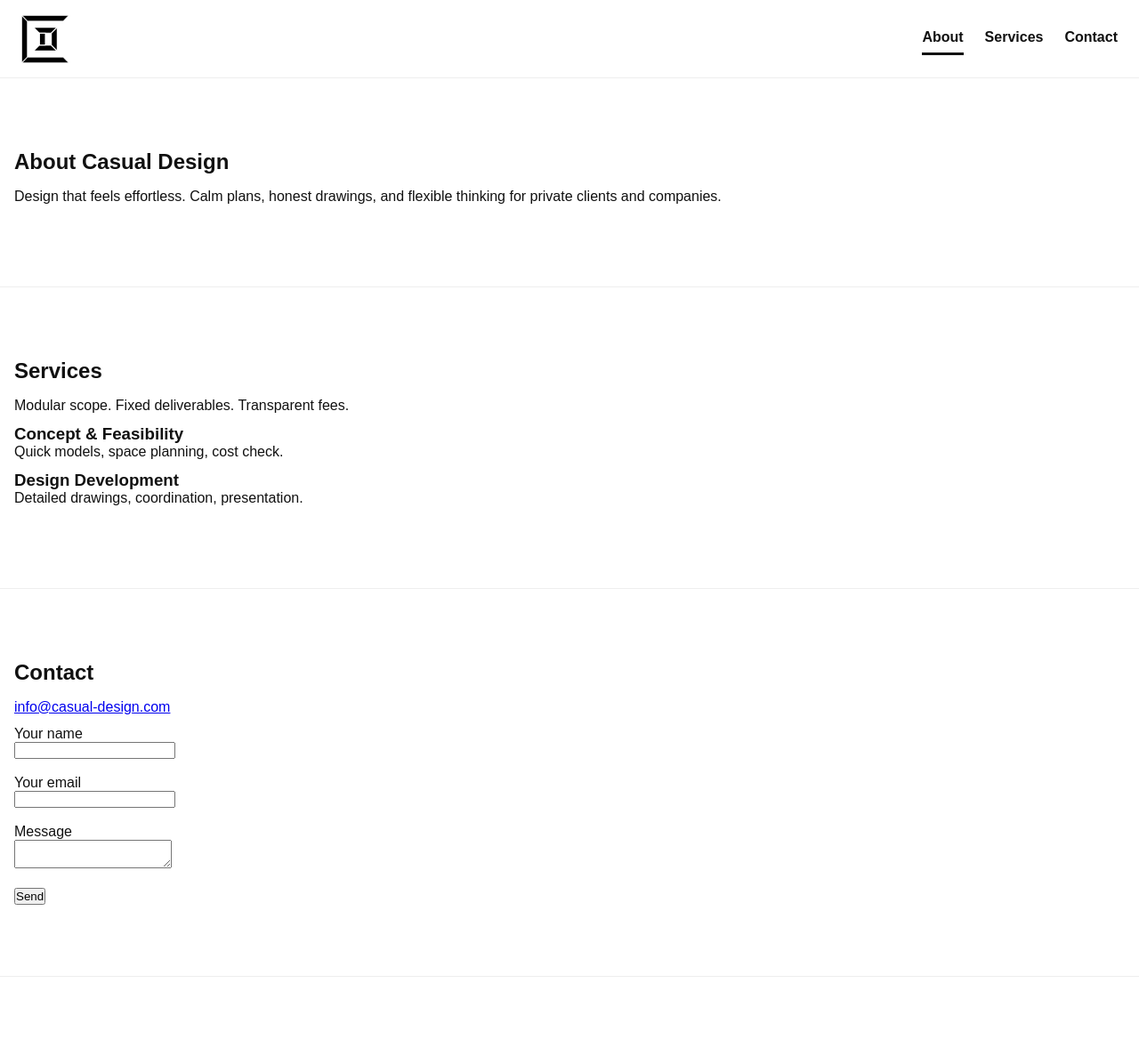
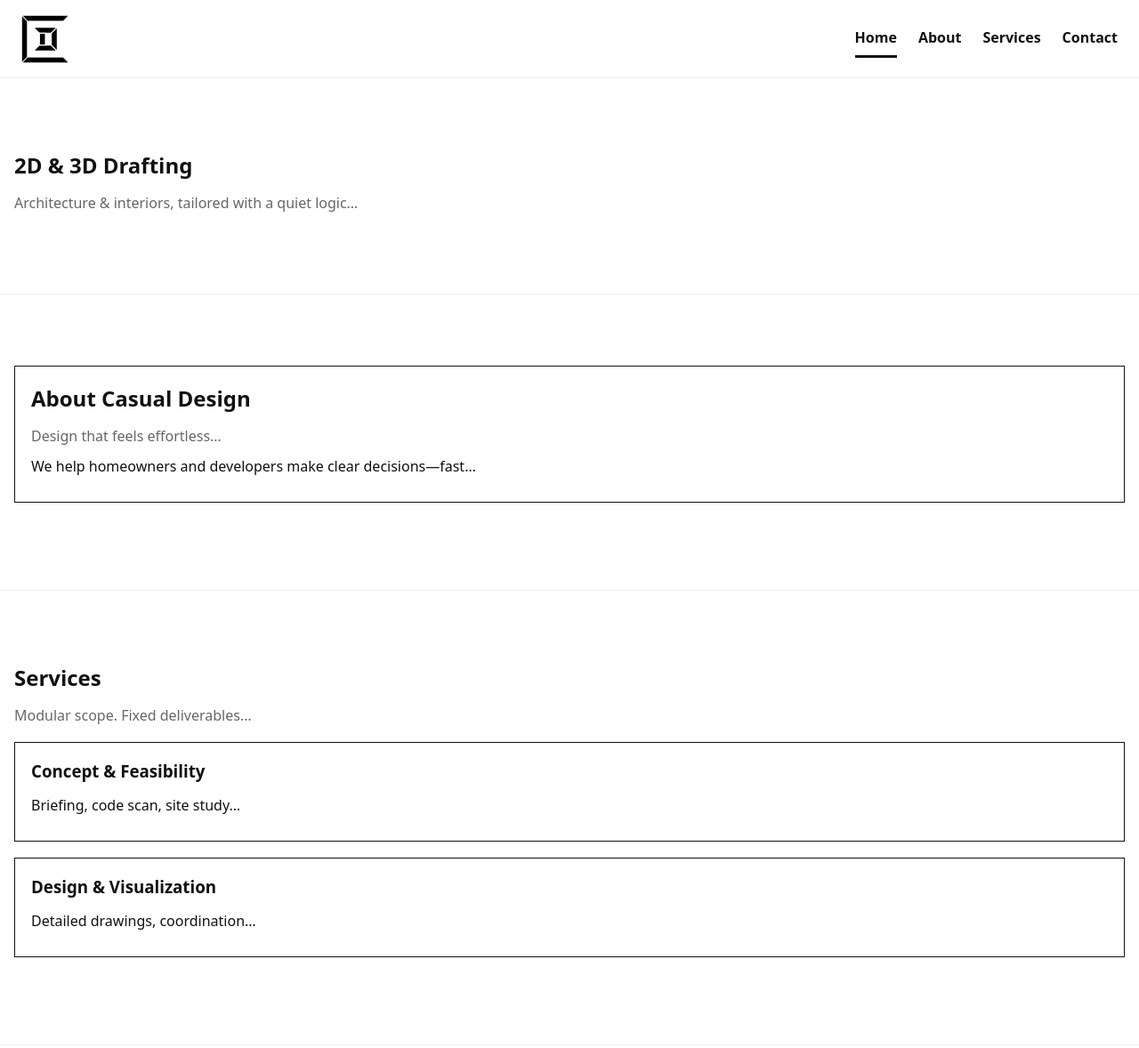
Before and after one commit to JohnKovskyi/casual-design-onepage, a website: page public/index.html in a window 1280 px wide. Shown: the top 1178 px of the page at 89% size. Before the commit the page ends 1098 px from the top, so only its background shows below. Drawn offline with Linux system fonts and the light colour scheme; no server answers.

Commit message:
Wire Google Sheets content back in + restore Home + mobile nav

```diff
--- a/public/index.html
+++ b/public/index.html
@@ -2,152 +2,168 @@
 <html lang="en">
 <head>
   <meta charset="UTF-8" />
-  <meta name="viewport" content="width=device-width, initial-scale=1.0" />
+  <meta name="viewport" content="width=device-width, initial-scale=1" />
   <title>Casual Design</title>
   <style>
-    /* ----------------------------
-       Base & Layout
-    ----------------------------- */
-    :root {
-      --header-h: 64px;     /* mobile header height */
-      --header-h-lg: 88px;  /* desktop header height */
+    :root{ --header-h:64px; --header-h-lg:88px; }
+    *{box-sizing:border-box} html{scroll-behavior:smooth}
+    body{margin:0;color:#111;font:16px/1.5 system-ui,-apple-system,Segoe UI,Roboto,Arial}
+    a{color:inherit}
+    /* Sections */
+    section{padding:80px 16px;border-bottom:1px solid #eee}
+    section[id]{scroll-margin-top:var(--header-h)}
+    section > :first-child{margin-top:0}
+    h1,h2,h3{margin:0 0 12px}
+    p{margin:0 0 10px}
+    /* Header / nav */
+    .site-header{
+      position:sticky; top:0; z-index:1000; background:#fff; border-bottom:1px solid #eee;
+      height:var(--header-h); display:flex; align-items:center; justify-content:space-between; padding:8px 16px;
     }
-    * { box-sizing: border-box; margin: 0; padding: 0; }
-    html { scroll-behavior: smooth; }
-    body { font-family: Arial, sans-serif; color: #111; }
-
-    section {
-      padding: 80px 16px;
-      border-bottom: 1px solid #eee;
+    .brand{display:inline-flex; align-items:center; gap:10px; text-decoration:none}
+    .brand img{height:40px; width:auto; display:block}
+    .nav{position:fixed; inset:var(--header-h) 0 auto 0; display:none; flex-direction:column; background:#fff; border-bottom:1px solid #eee; padding:12px 16px}
+    .nav.open{display:flex}
+    .nav a{display:block; padding:14px 8px; font-weight:700; text-decoration:none}
+    .nav a.active{border-bottom:3px solid #111}
+    .nav-toggle{width:44px;height:44px;border:0;background:transparent;display:grid;place-items:center;cursor:pointer}
+    .nav-toggle .bar{width:22px;height:2px;background:#111;margin:3px 0;display:block}
+    @media (min-width:768px){
+      .site-header{height:var(--header-h-lg); padding:12px 24px}
+      .brand img{height:54px}
+      .nav{position:static; display:flex; flex-direction:row; gap:24px; padding:0; border:0}
+      .nav a{padding:8px 0}
+      .nav-toggle{display:none}
+      section[id]{scroll-margin-top:var(--header-h-lg)}
     }
-    section > :first-child { margin-top: 0; }
-
-    section[id] { scroll-margin-top: var(--header-h); }
-
-    h1, h2 { margin-bottom: 16px; }
-    p { margin-bottom: 12px; }
-
-    /* ----------------------------
-       Header / Navigation
-    ----------------------------- */
-    .site-header {
-      position: sticky; top: 0; z-index: 1000;
-      display: flex; align-items: center; justify-content: space-between;
-      padding: 8px 16px;
-      height: var(--header-h);
-      background: #fff; border-bottom: 1px solid #eee;
-    }
-    .brand img {
-      height: 40px; width: auto; display: block;
-    }
-
-    /* Nav: mobile (hidden by default) */
-    .nav {
-      position: fixed; inset: var(--header-h) 0 auto 0;
-      display: none; flex-direction: column;
-      background: #fff; padding: 12px 16px; border-bottom: 1px solid #eee;
-    }
-    .nav a {
-      display: block;
-      padding: 14px 8px;
-      font-weight: 700;
-      text-decoration: none;
-      color: #111;
-    }
-    .nav.open { display: flex; }
-
-    /* Hamburger button */
-    .nav-toggle {
-      width: 44px; height: 44px;
-      border: 0; background: transparent; cursor: pointer;
-      display: grid; place-items: center;
-    }
-    .nav-toggle .bar {
-      display: block; width: 22px; height: 2px; margin: 3px 0; background: #111;
-    }
-
-    /* Desktop styles */
-    @media (min-width: 768px) {
-      .site-header { height: var(--header-h-lg); padding: 12px 24px; }
-      .brand img { height: 54px; }
-      .nav {
-        position: static; display: flex; flex-direction: row; gap: 24px;
-        border: 0; padding: 0;
-      }
-      .nav a { padding: 8px 0; }
-      .nav-toggle { display: none; }
-      section[id] { scroll-margin-top: var(--header-h-lg); }
-    }
-
-    /* Active link underline */
-    .nav a.active { border-bottom: 3px solid #111; }
+    /* Simple card blocks */
+    .card{border:1px solid #111; padding:18px; margin:18px 0}
+    .muted{color:#666}
+    input,textarea,button{font:inherit}
+    input,textarea{width:100%; padding:10px; border:1px solid #bbb; border-radius:4px}
+    button{padding:10px 16px; border:1px solid #111; background:#111; color:#fff; border-radius:6px; cursor:pointer}
   </style>
 </head>
 <body id="top">
 
-  <!-- ---------------- Header ---------------- -->
+  <!-- Header -->
   <header class="site-header">
-    <a href="#top" class="brand" aria-label="Casual Design home">
-      <img src="logo.svg" alt="Casual Design logo" />
+    <a class="brand" href="#home" aria-label="Home">
+      <img src="/logo.svg" alt="Casual Design" />
     </a>
-
     <button class="nav-toggle" aria-label="Open menu" aria-expanded="false">
       <span class="bar"></span><span class="bar"></span><span class="bar"></span>
     </button>
-
     <nav class="nav" id="site-nav">
+      <a href="#home">Home</a>
       <a href="#about">About</a>
       <a href="#services">Services</a>
       <a href="#contact">Contact</a>
-      <!-- ADMIN removed -->
     </nav>
   </header>
 
-  <!-- ---------------- Sections ---------------- -->
-  <section id="about">
-    <h2>About Casual Design</h2>
-    <p>Design that feels effortless. Calm plans, honest drawings, and flexible thinking for private clients and companies.</p>
+  <!-- Home / Hero -->
+  <section id="home">
+    <h1 data-key="hero_title">2D &amp; 3D Drafting</h1>
+    <p class="muted" data-key="hero_desc">
+      Architecture &amp; interiors, tailored with a quiet logic…
+    </p>
   </section>
 
-  <section id="services">
-    <h2>Services</h2>
-    <p>Modular scope. Fixed deliverables. Transparent fees.</p>
-    <h3>Concept & Feasibility</h3>
-    <p>Quick models, space planning, cost check.</p>
-    <h3>Design Development</h3>
-    <p>Detailed drawings, coordination, presentation.</p>
+  <!-- About -->
+  <section id="about">
+    <div class="card">
+      <h2 data-key="about_title">About Casual Design</h2>
+      <p class="muted" data-key="about_sub">Design that feels effortless…</p>
+      <p data-key="about_body">
+        We help homeowners and developers make clear decisions—fast…
+      </p>
+    </div>
   </section>
 
+  <!-- Services -->
+  <section id="services">
+    <h2 data-key="services_title">Services</h2>
+    <p class="muted" data-key="services_sub">Modular scope. Fixed deliverables…</p>
+
+    <div class="card">
+      <h3 data-key="svc1_title">Concept &amp; Feasibility</h3>
+      <p data-key="svc1_body">Briefing, code scan, site study…</p>
+    </div>
+
+    <div class="card">
+      <h3 data-key="svc2_title">Design &amp; Visualization</h3>
+      <p data-key="svc2_body">Detailed drawings, coordination…</p>
+    </div>
+    <!-- Add more blocks if you add keys like svc3_title, svc3_body, etc. -->
+  </section>
+
+  <!-- Contact -->
   <section id="contact">
-    <h2>Contact</h2>
-    <p><a href="mailto:info@casual-design.com">info@casual-design.com</a></p>
-    <form>
+    <h2 data-key="contact_title">Contact</h2>
+    <p><a href="mailto:info@casual-design.com" data-key="contact_email">info@casual-design.com</a></p>
+
+    <div class="card">
       <label>Your name<br><input type="text" name="name"></label><br><br>
       <label>Your email<br><input type="email" name="email"></label><br><br>
-      <label>Message<br><textarea name="message"></textarea></label><br><br>
-      <button type="submit">Send</button>
-    </form>
+      <label>Message<br><textarea name="message" rows="5"></textarea></label><br><br>
+      <button type="button">Send</button>
+    </div>
   </section>
 
-  <!-- ---------------- JS ---------------- -->
   <script>
+    // Mobile menu + scroll lock
     const btn = document.querySelector('.nav-toggle');
     const nav = document.getElementById('site-nav');
-    btn?.addEventListener('click', () => {
-      const open = nav.classList.toggle('open');
-      btn.setAttribute('aria-expanded', open);
-    });
+    const links = [...document.querySelectorAll('.nav a')];
+    function toggleMenu(open){
+      const isOpen = open !== undefined ? open : !nav.classList.contains('open');
+      nav.classList.toggle('open', isOpen);
+      btn.setAttribute('aria-expanded', isOpen);
+      document.body.style.overflow = isOpen ? 'hidden' : '';
+    }
+    btn?.addEventListener('click', () => toggleMenu());
+    links.forEach(a => a.addEventListener('click', () => toggleMenu(false)));
 
-    // Highlight active link on scroll
-    const links = [...document.querySelectorAll('.nav a[href^="#"]')];
-    const sections = links.map(a => document.querySelector(a.getAttribute('href'))).filter(Boolean);
-    const observer = new IntersectionObserver(entries => {
-      const visible = entries.filter(e => e.isIntersecting)
-                             .sort((a,b)=>b.intersectionRatio-a.intersectionRatio)[0];
-      if(!visible) return;
-      links.forEach(l => l.classList.toggle('active', l.getAttribute('href') === `#${visible.target.id}`));
-    }, { rootMargin: "-40% 0px -55% 0px", threshold:[0,0.25,0.5,0.75,1] });
-    sections.forEach(el => observer.observe(el));
+    // Active link highlight
+    const sections = links
+      .map(a => document.querySelector(a.getAttribute('href')))
+      .filter(Boolean);
+    const obs = new IntersectionObserver(entries => {
+      const vis = entries.filter(e=>e.isIntersecting)
+                         .sort((a,b)=>b.intersectionRatio-a.intersectionRatio)[0];
+      if(!vis) return;
+      links.forEach(l => l.classList.toggle('active', l.getAttribute('href') === `#${vis.target.id}`));
+    }, {rootMargin:"-40% 0px -55% 0px", threshold:[0,0.25,0.5,0.75,1]});
+    sections.forEach(el => obs.observe(el));
+
+    // ---------- Google Sheets content via Vercel API ----------
+    async function loadContent(){
+      let res;
+      try {
+        res = await fetch('/api/content'); // preferred
+        if(!res.ok) throw 0;
+      } catch {
+        res = await fetch('/api/content.js'); // fallback if route name is .js
+      }
+      const data = await res.json();
+
+      // Fill nodes with data-key="sheet_key"
+      document.querySelectorAll('[data-key]').forEach(node=>{
+        const key = node.getAttribute('data-key');
+        if(!(key in data)) return;
+
+        // allow multi-line cells in Sheets using \n
+        const value = String(data[key]).replace(/\n/g,'<br>');
+        if(node.tagName === 'A' && /email/i.test(key)) {
+          node.textContent = data[key];
+          node.href = `mailto:${data[key]}`;
+        } else {
+          node.innerHTML = value;
+        }
+      });
+    }
+    loadContent().catch(console.error);
   </script>
 </body>
 </html>
```
